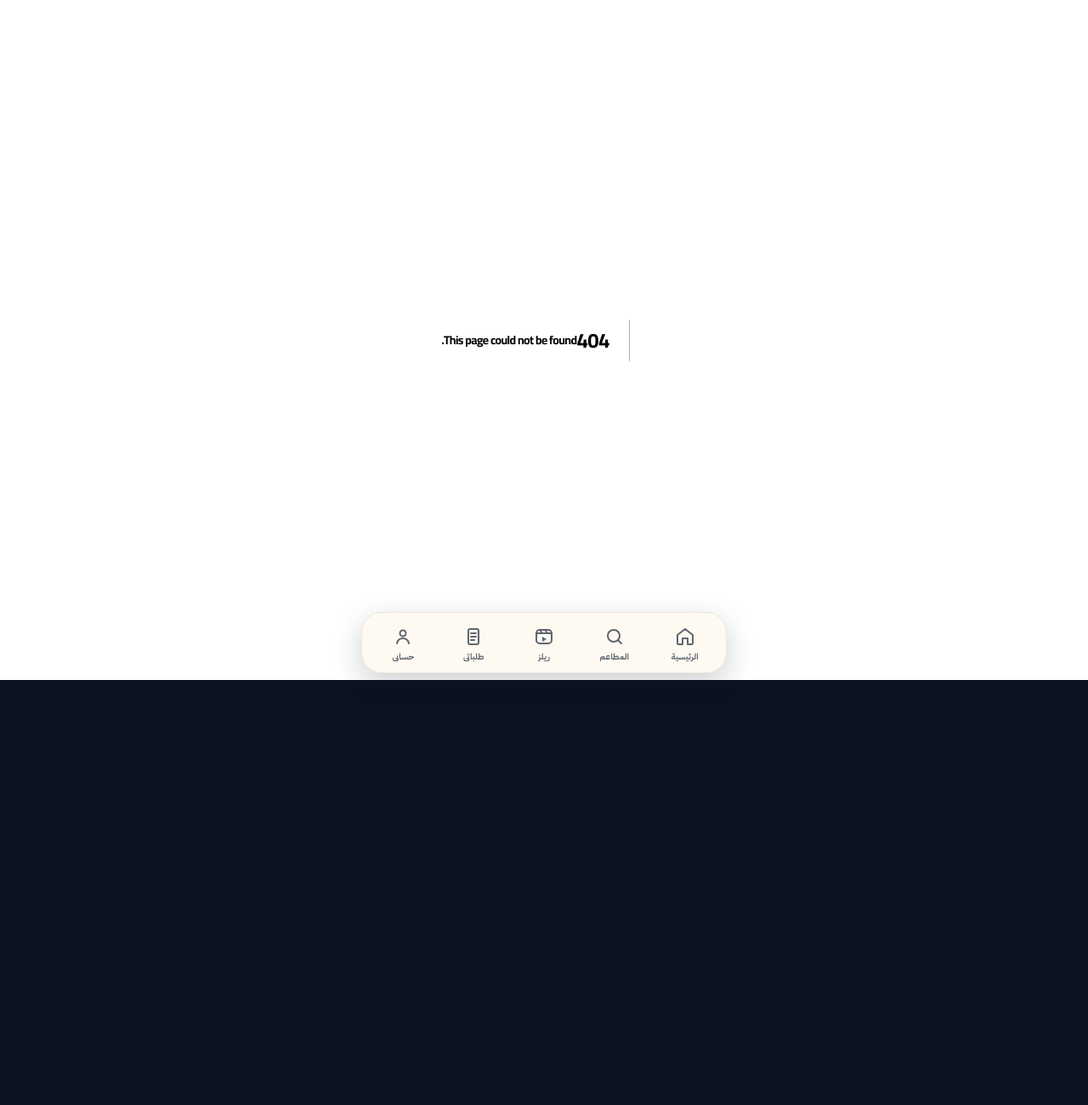
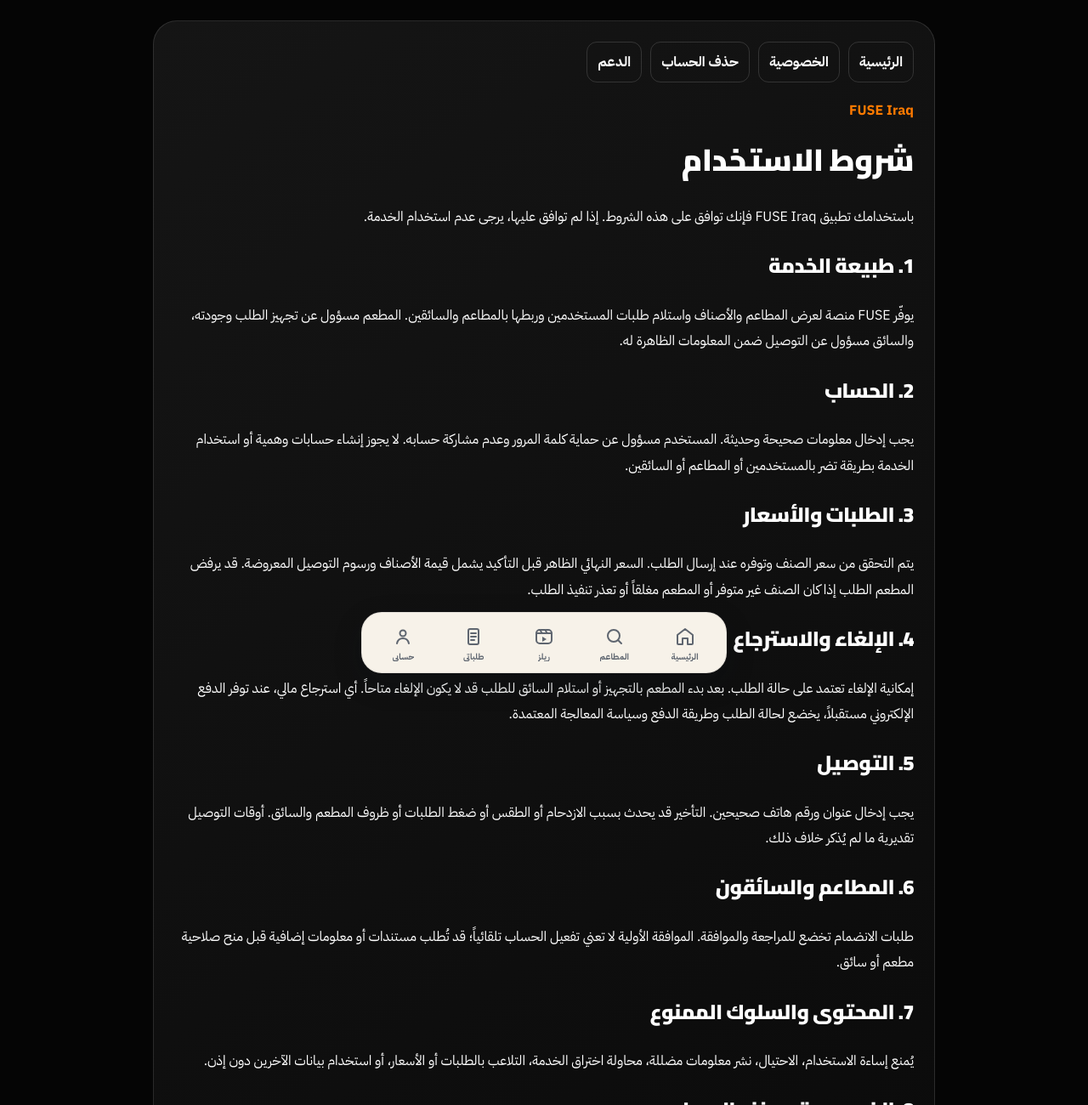
Before and after one commit to juda2018-del/juda-food-app, a Next.js app: page /terms in a window 1280 px wide. Before the commit this address had no page. Shown: the top 1300 px of the page at 85% size. Before the commit the page ends 800 px from the top, so only its background shows below. Built offline with nearby package versions, Linux system fonts and the light colour scheme.

Commit message:
Add FUSE terms of use page

```diff
--- /dev/null
+++ b/app/terms/page.tsx
@@ -0,0 +1,66 @@
+import Link from "next/link";
+
+export const metadata = {
+  title: "شروط استخدام FUSE Iraq",
+  description: "شروط استخدام تطبيق FUSE Iraq لخدمات الطلب والتوصيل.",
+};
+
+export default function TermsPage() {
+  return (
+    <main dir="rtl" style={{ minHeight: "100vh", background: "#050505", color: "#fff", fontFamily: "Cairo, system-ui, sans-serif", padding: "24px 14px" }}>
+      <section style={{ maxWidth: 920, margin: "0 auto", border: "1px solid rgba(255,255,255,.12)", borderRadius: 28, padding: 24, background: "linear-gradient(145deg,#151515,#090909)", lineHeight: 1.9 }}>
+        <div style={{ display: "flex", gap: 10, flexWrap: "wrap", marginBottom: 18 }}>
+          <Link href="/" style={linkStyle}>الرئيسية</Link>
+          <Link href="/privacy" style={linkStyle}>الخصوصية</Link>
+          <Link href="/data-deletion" style={linkStyle}>حذف الحساب</Link>
+          <Link href="/support" style={linkStyle}>الدعم</Link>
+        </div>
+
+        <p style={{ color: "#ff7a00", fontWeight: 900, margin: 0 }}>FUSE Iraq</p>
+        <h1 style={{ fontSize: 36, margin: "8px 0 18px" }}>شروط الاستخدام</h1>
+        <p>باستخدامك تطبيق FUSE Iraq فإنك توافق على هذه الشروط. إذا لم توافق عليها، يرجى عدم استخدام الخدمة.</p>
+
+        <h2>1. طبيعة الخدمة</h2>
+        <p>يوفّر FUSE منصة لعرض المطاعم والأصناف واستلام طلبات المستخدمين وربطها بالمطاعم والسائقين. المطعم مسؤول عن تجهيز الطلب وجودته، والسائق مسؤول عن التوصيل ضمن المعلومات الظاهرة له.</p>
+
+        <h2>2. الحساب</h2>
+        <p>يجب إدخال معلومات صحيحة وحديثة. المستخدم مسؤول عن حماية كلمة المرور وعدم مشاركة حسابه. لا يجوز إنشاء حسابات وهمية أو استخدام الخدمة بطريقة تضر بالمستخدمين أو المطاعم أو السائقين.</p>
+
+        <h2>3. الطلبات والأسعار</h2>
+        <p>يتم التحقق من سعر الصنف وتوفره عند إرسال الطلب. السعر النهائي الظاهر قبل التأكيد يشمل قيمة الأصناف ورسوم التوصيل المعروضة. قد يرفض المطعم الطلب إذا كان الصنف غير متوفر أو المطعم مغلقاً أو تعذر تنفيذ الطلب.</p>
+
+        <h2>4. الإلغاء والاسترجاع</h2>
+        <p>إمكانية الإلغاء تعتمد على حالة الطلب. بعد بدء المطعم بالتجهيز أو استلام السائق للطلب قد لا يكون الإلغاء متاحاً. أي استرجاع مالي، عند توفر الدفع الإلكتروني مستقبلاً، يخضع لحالة الطلب وطريقة الدفع وسياسة المعالجة المعتمدة.</p>
+
+        <h2>5. التوصيل</h2>
+        <p>يجب إدخال عنوان ورقم هاتف صحيحين. التأخير قد يحدث بسبب الازدحام أو الطقس أو ضغط الطلبات أو ظروف المطعم والسائق. أوقات التوصيل تقديرية ما لم يُذكر خلاف ذلك.</p>
+
+        <h2>6. المطاعم والسائقون</h2>
+        <p>طلبات الانضمام تخضع للمراجعة والموافقة. الموافقة الأولية لا تعني تفعيل الحساب تلقائياً؛ قد تُطلب مستندات أو معلومات إضافية قبل منح صلاحية مطعم أو سائق.</p>
+
+        <h2>7. المحتوى والسلوك الممنوع</h2>
+        <p>يُمنع إساءة الاستخدام، الاحتيال، نشر معلومات مضللة، محاولة اختراق الخدمة، التلاعب بالطلبات أو الأسعار، أو استخدام بيانات الآخرين دون إذن.</p>
+
+        <h2>8. الخصوصية وحذف الحساب</h2>
+        <p>تعالج البيانات وفق <Link href="/privacy" style={{ color: "#ff9b43" }}>سياسة الخصوصية</Link>. يمكن تقديم طلب حذف الحساب من صفحة حذف الحساب، وتتم مراجعته وتنفيذه إدارياً بعد التحقق من الطلب والالتزامات المرتبطة به.</p>
+
+        <h2>9. حدود المسؤولية</h2>
+        <p>نسعى لتوفير خدمة مستقرة، لكن لا نضمن عدم الانقطاع أو خلو النظام من الأخطاء دائماً. لا يتحمل FUSE مسؤولية الأضرار الناتجة عن معلومات غير صحيحة أدخلها المستخدم أو تصرفات مستقلة من مطعم أو سائق خارج نطاق المنصة.</p>
+
+        <h2>10. التعديلات والتواصل</h2>
+        <p>قد تتغير هذه الشروط عند تحديث الخدمة. استمرار الاستخدام بعد نشر التحديث يعني قبول النسخة الجديدة. للاستفسارات راسل الدعم على <b dir="ltr">fuseiraq@gmail.com</b>.</p>
+
+        <p style={{ color: "#999", marginTop: 28 }}>آخر تحديث: يوليو 2026</p>
+      </section>
+    </main>
+  );
+}
+
+const linkStyle = {
+  color: "#fff",
+  textDecoration: "none",
+  border: "1px solid rgba(255,255,255,.14)",
+  borderRadius: 12,
+  padding: "8px 12px",
+  fontWeight: 800,
+};
```
